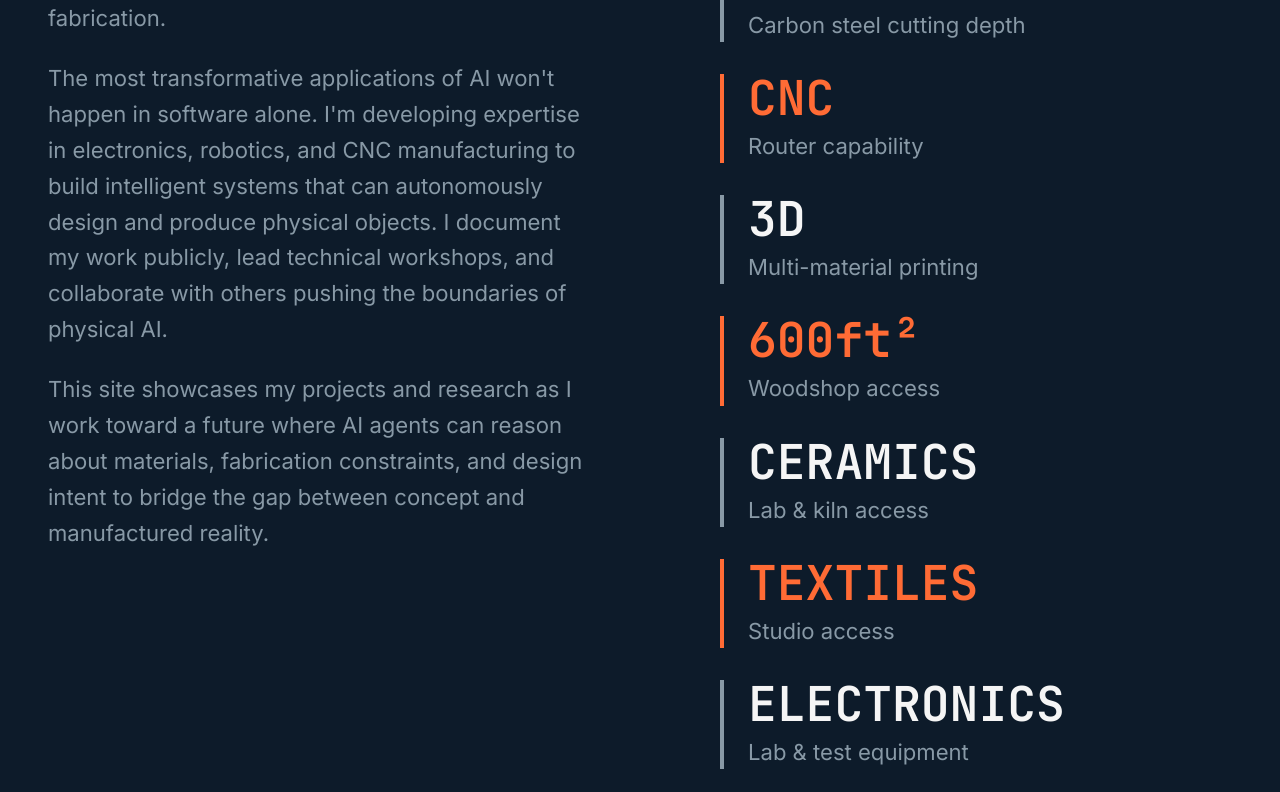
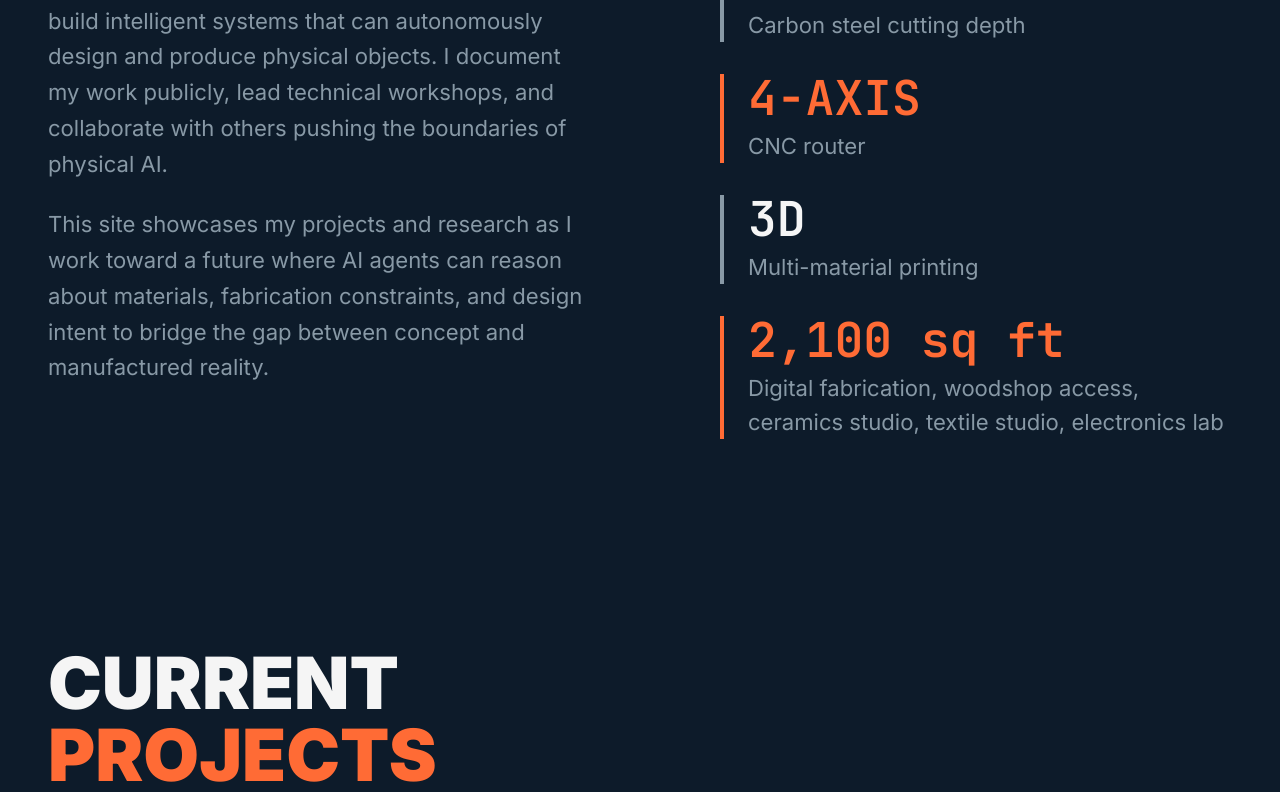
Before and after one commit to sharonxu/breaking-cad, a React (Vite) app: page / in a window 1280 px wide. Shown: the part 1448-2240 px from the top of the page. Built offline with nearby package versions, Linux system fonts and the light colour scheme.

Commit message:
Update facility size to 2,100 sq ft and consolidate studios under one capability line

```diff
--- a/src/components/About.jsx
+++ b/src/components/About.jsx
@@ -62,28 +62,16 @@ function About({ scrollY }) {
               <div className="text-steel">Carbon steel cutting depth</div>
             </div>
             <div className="border-l-4 border-machine-orange pl-6">
-              <div className="text-3xl md:text-5xl font-black font-mono mb-2 text-machine-orange">CNC</div>
-              <div className="text-steel">Router capability</div>
+              <div className="text-3xl md:text-5xl font-black font-mono mb-2 text-machine-orange">4-AXIS</div>
+              <div className="text-steel">CNC router</div>
             </div>
             <div className="border-l-4 border-steel pl-6">
               <div className="text-3xl md:text-5xl font-black font-mono mb-2">3D</div>
               <div className="text-steel">Multi-material printing</div>
             </div>
             <div className="border-l-4 border-machine-orange pl-6">
-              <div className="text-3xl md:text-5xl font-black font-mono mb-2 text-machine-orange">600ft²</div>
-              <div className="text-steel">Woodshop access</div>
-            </div>
-            <div className="border-l-4 border-steel pl-6">
-              <div className="text-3xl md:text-5xl font-black font-mono mb-2">CERAMICS</div>
-              <div className="text-steel">Lab & kiln access</div>
-            </div>
-            <div className="border-l-4 border-machine-orange pl-6">
-              <div className="text-3xl md:text-5xl font-black font-mono mb-2 text-machine-orange">TEXTILES</div>
-              <div className="text-steel">Studio access</div>
-            </div>
-            <div className="border-l-4 border-steel pl-6">
-              <div className="text-3xl md:text-5xl font-black font-mono mb-2">ELECTRONICS</div>
-              <div className="text-steel">Lab & test equipment</div>
+              <div className="text-3xl md:text-5xl font-black font-mono mb-2 text-machine-orange">2,100 sq ft</div>
+              <div className="text-steel">Digital fabrication, woodshop access, ceramics studio, textile studio, electronics lab</div>
             </div>
           </div>
         </div>
```
Also changed, not shown: 3 other files (tests, documents, lock files or other folders).
